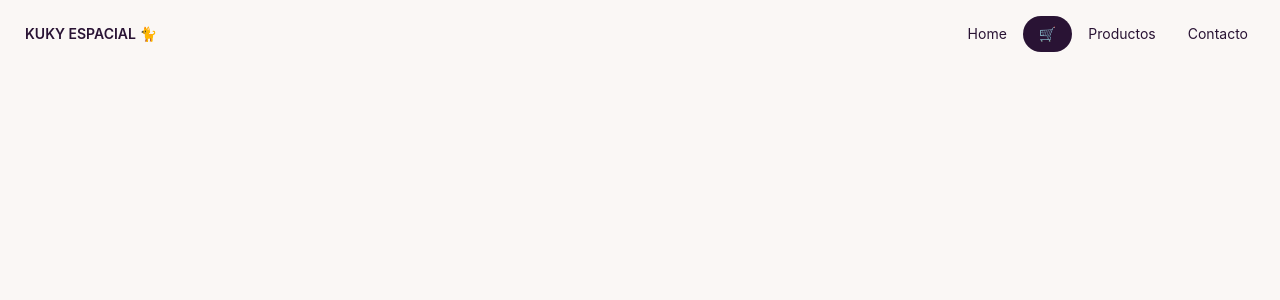
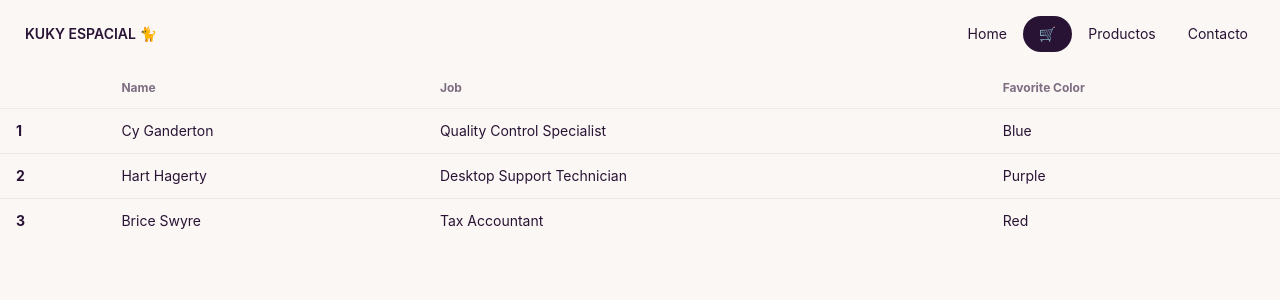
Before and after one commit to hector1489/kukyEspacial, a React (Vite) app: page /Cart in a window 1280 px wide. Shown: the top 300 px of the page. Built offline with nearby package versions, Linux system fonts and the light colour scheme; the HTML template or start-up script is replaced by a standard one.

Commit message:
[fix] Cart

```diff
--- a/src/App.tsx
+++ b/src/App.tsx
@@ -5,6 +5,7 @@ import Contact from './views/Contact/Contact'
 
 import './App.css'
 import Products from './views/Products/Products'
+import CartViews from './views/CartViews/CartViews'
 
 function App() {
 
@@ -15,6 +16,7 @@ function App() {
       <Routes>
         <Route path="/" element={<Home />} />
         <Route path="products" element={<Products />} />
+        <Route path="Cart" element={<CartViews />} />
         <Route path="contact" element={<Contact />} />
       </Routes>
     </BrowserRouter>
--- /dev/null
+++ b/src/components/Cart/Cart.tsx
@@ -0,0 +1,47 @@
+
+
+const Cart = () => {
+
+  return (
+    <>
+      <div className="overflow-x-auto">
+        <table className="table">
+          {/* head */}
+          <thead>
+            <tr>
+              <th></th>
+              <th>Name</th>
+              <th>Job</th>
+              <th>Favorite Color</th>
+            </tr>
+          </thead>
+          <tbody>
+            {/* row 1 */}
+            <tr>
+              <th>1</th>
+              <td>Cy Ganderton</td>
+              <td>Quality Control Specialist</td>
+              <td>Blue</td>
+            </tr>
+            {/* row 2 */}
+            <tr>
+              <th>2</th>
+              <td>Hart Hagerty</td>
+              <td>Desktop Support Technician</td>
+              <td>Purple</td>
+            </tr>
+            {/* row 3 */}
+            <tr>
+              <th>3</th>
+              <td>Brice Swyre</td>
+              <td>Tax Accountant</td>
+              <td>Red</td>
+            </tr>
+          </tbody>
+        </table>
+      </div>
+    </>
+  )
+}
+
+export default Cart
--- a/src/components/NavBar/NavBar.tsx
+++ b/src/components/NavBar/NavBar.tsx
@@ -13,7 +13,7 @@ const NavBar = () => {
             <NavLink to="/" >Home</NavLink>
           </li>
           <li>
-            <NavLink to="#">🛒</NavLink>
+            <NavLink to="Cart">🛒</NavLink>
           </li>
           <li>
             <NavLink to="products">Productos</NavLink>
--- /dev/null
+++ b/src/views/CartViews/CartViews.tsx
@@ -0,0 +1,13 @@
+import Cart from "../../components/Cart/Cart"
+
+
+const CartViews = () => {
+
+    return(
+        <>
+        <Cart />
+        </>
+    )
+}
+
+export default CartViews
```
